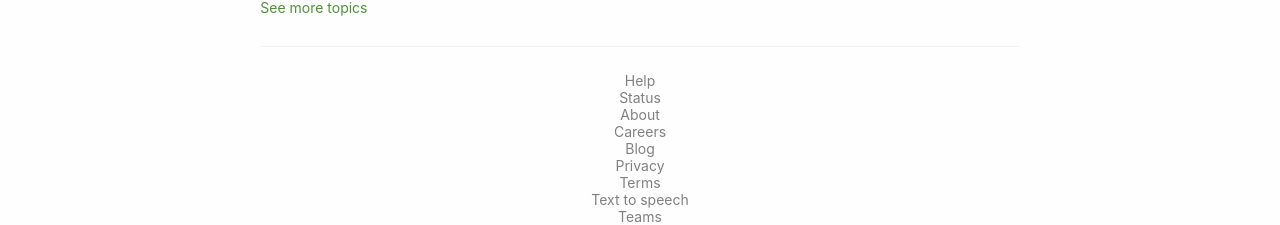
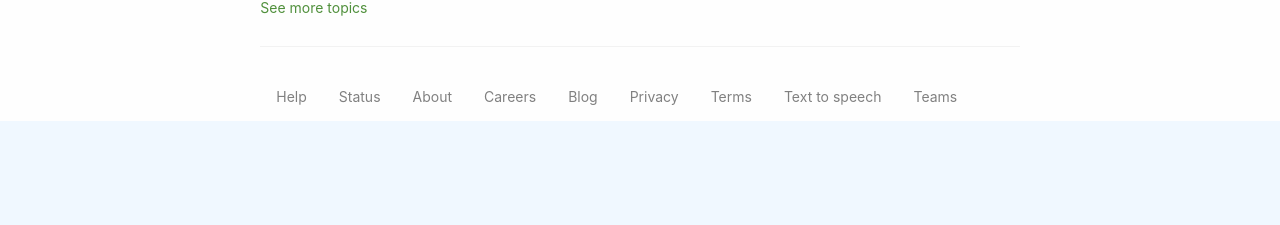
Before and after one commit to keksramos/proyect1, a React (Create React App) app: page / in a window 1280 px wide. Shown: the part 2140-2365 px from the top of the page. After the commit the page ends 2261 px from the top, so only its background shows below. Built offline with nearby package versions, Linux system fonts and the light colour scheme.

Commit message:
footer created

```diff
--- a/src/Components/Discover/discover.scss
+++ b/src/Components/Discover/discover.scss
@@ -27,11 +27,15 @@
 .footerContainer{
     display: flex;
     flex-direction: row;
-
+    overflow: hidden;
 }
 
 .footer{
     color:grey;
     font-size: 14px;
     list-style: none;
+    float: left;
+    padding: 16px;
+    text-decoration: none;
+    text-align: center;
 }
```
